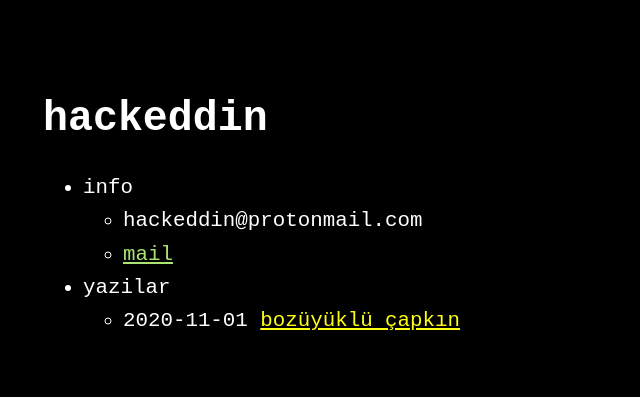
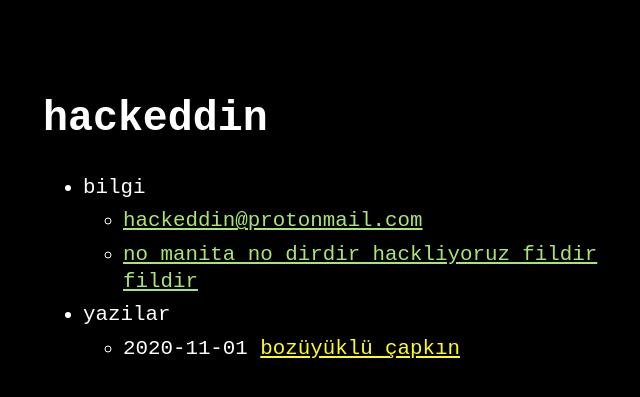
Before and after one commit to hackeddin/blog, a Jekyll site: the page built from index.md, in a window 1280 px wide. Shown: the top 397 px of the page, without its empty margins (277-917 px from the left). Built offline with Jekyll 4.4.1, drawn with Linux system fonts in a browser that asks for light colours.

Commit message:
Update menu.yml

```diff
--- a/_data/menu.yml
+++ b/_data/menu.yml
@@ -2,12 +2,11 @@
 # https://github.com/riggraz/no-style-please#customize-the-menu
 
 entries:
-  - title: info
+  - title: bilgi
     url: false
     entries:
       - title: hackeddin@protonmail.com
-        url: false
-      - title: mail
+      - title: "no manita no dirdir hackliyoruz fildir fildir"
 
   - title: yazilar
     post_list: true
```
